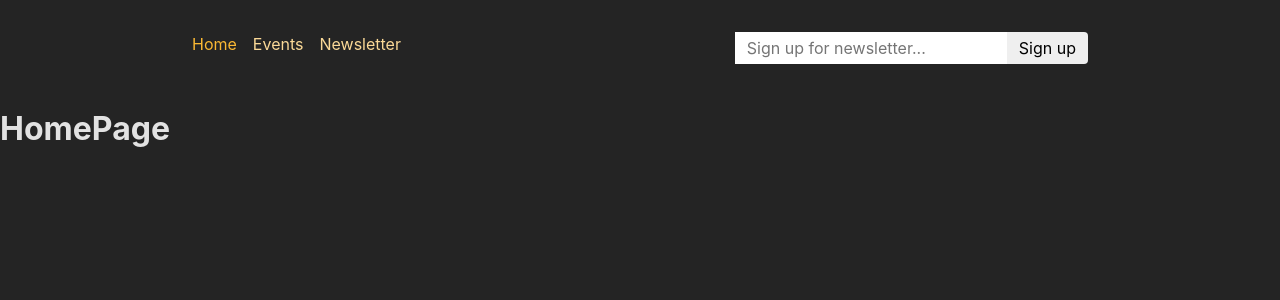
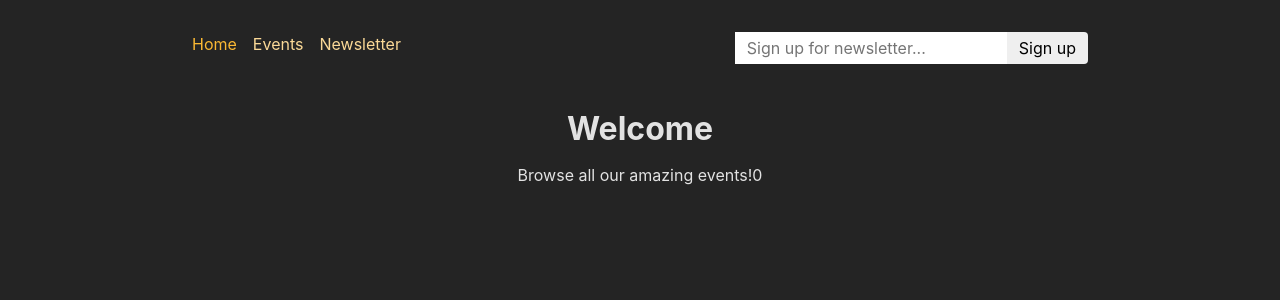
Before and after one commit to Matatov1989/React-Event-App, a React (Create React App) app in the folder frontend/: page / in a window 1280 px wide. Shown: the top 300 px of the page. Built offline with nearby package versions, Linux system fonts and the light colour scheme.

Commit message:
fix home component

```diff
--- a/frontend/src/pages/Home.js
+++ b/frontend/src/pages/Home.js
@@ -1,6 +1,10 @@
+import PageContent from "../components/PageContent";
+
 function HomePage() {
     return (
-        <h1>HomePage</h1>
+        <PageContent title="Welcome">
+            <p>Browse all our amazing events!0</p>
+        </PageContent>
     );
 }
 
```
